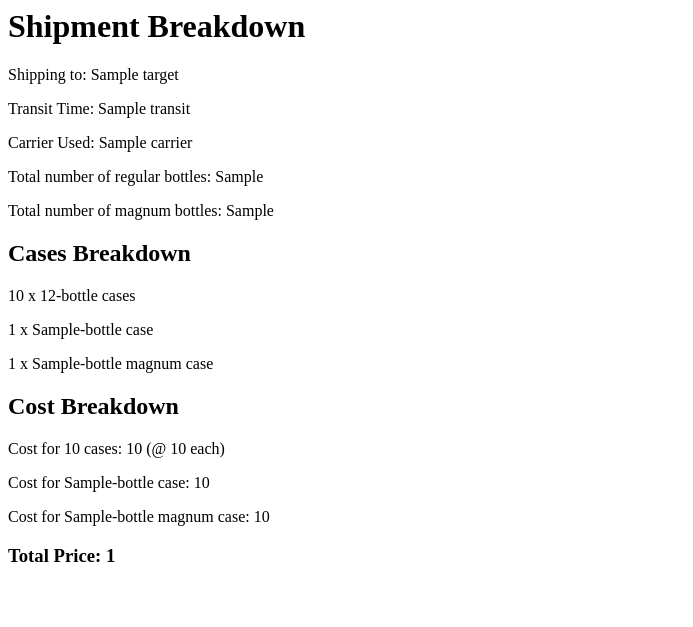
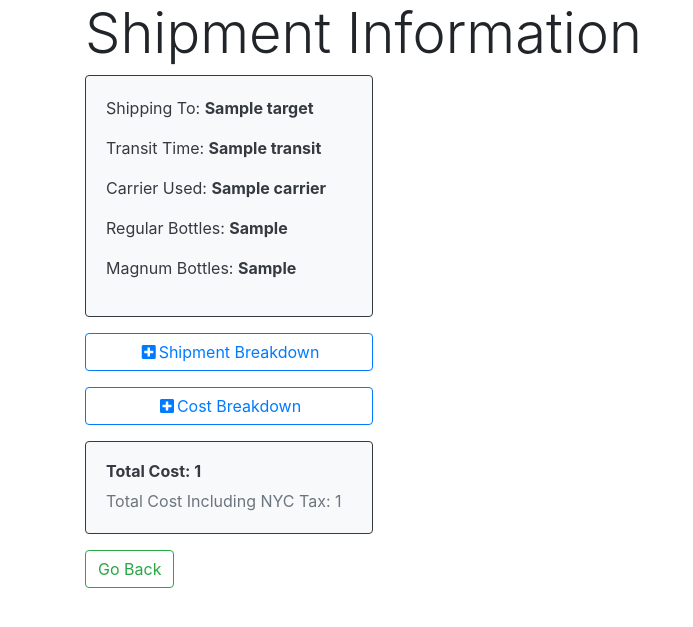
Before and after one commit to arrionc/shipping-calculator, a Flask app: template templates/third.html in a window 1280 px wide. Shown: the top 627 px of the page, without its empty margins (0-693 px from the left). Run offline with Flask 2, Linux system fonts and the light colour scheme; the template is opened without the code that fills it: most values are stand-ins (such as "Sample title", 1, 10 or a date in 2020); some libraries are stand-ins or nearby versions.

Commit message:
Made text edits and added NYC tax

```diff
--- a/templates/third.html
+++ b/templates/third.html
@@ -1,20 +1,53 @@
-<h1>Shipment Breakdown</h1>
+{% extends "main.html" %}
+{% block content %}
 
+<h1 class="display-4">Shipment Information</h1>
+<div class="card bg-light text-dark border-dark mb-3" style="width: 18rem;">
+    <div class="card-body">
+    <p>Shipping To: <strong>{{target.name}}</strong></p>
+    <p>Transit Time: <strong>{{target.transit}}</strong></p>
+    <p>Carrier Used: <strong>{{target.carrier}}</strong></p>
+    <p>Regular Bottles: <strong>{{regBottles}}</strong></p>
+    <p>Magnum Bottles: <strong>{{magBottles}}</strong></p>
+    </div>
+</div>
 
-<p>Shipping to: {{target.name}}</p>
-<p>Transit Time: {{target.transit}}</p>
-<p>Carrier Used: {{target.carrier}}</p>
-<p>Total number of regular bottles: {{regBottles}}</p>
-<p>Total number of magnum bottles: {{magBottles}}</p>
+<button type="button" class="btn btn-outline-primary d-block mb-3"
+data-toggle="collapse" data-target="#collapse-btn-1" style="width: 18rem;">
+    <span class="fas fa-plus-square fa-fw"></span>Shipment Breakdown</button>
 
-<h2>Cases Breakdown</h2>
-<p>{{regCases}} x 12-bottle cases</p>
-<p>1 x {{looseBottles}}-bottle case</p>
-<p>1 x {{magBottles}}-bottle magnum case</p>
+    <div class="collapse mb-3" id="collapse-btn-1">
+        <div class="card bg-light text-dark border-dark" style="width: 18rem;">
+            <div class="card-body">
+                <p class="card-text">{{regCases}} x 12-bottle case(s)</p>
+                <p class="card-text">1 x {{looseBottles}}-bottle case</p>
+                <p class="card-text">1 x {{magBottles}}-bottle magnum case</p>
 
-<h2>Cost Breakdown</h2>
-<p>Cost for {{regCases}} cases: {{casePrice}} (@ {{twelveCasePrice.price}} each)</p>
-<p>Cost for {{looseBottles}}-bottle case: {{looseRegPrice}}</p>
-<p>Cost for {{magBottles}}-bottle magnum case: {{magPrice}}</p>
+            </div>
+        </div>
+    </div>
 
-<h3>Total Price: {{totalPrice}}</h3>
+<button type="button" class="btn btn-outline-primary d-block mb-3"
+data-toggle="collapse" data-target="#collapse-btn-2" style="width: 18rem;">
+    <span class="fas fa-plus-square fa-fw"></span>Cost Breakdown</button>
+
+    <div class="collapse mb-3" id="collapse-btn-2">
+        <div class="card bg-light text-dark border-dark" style="width: 25rem;">
+            <div class="card-body">
+                <p class="card-text">{{regCases}} case(s): <strong>{{casePrice}}</strong> (@ {{twelveCasePriceDollar}} each)</p>
+                <p class="card-text">{{looseBottles}}-bottle case: <strong>{{looseRegPrice}}</strong></p>
+                <p class="card-text">{{magBottles}}-bottle magnum case: <strong>{{magPrice}}</strong></p>
+            </div>
+        </div>
+    </div>
+
+<div class="card bg-light text-dark border-dark mb-3" style="width: 18rem;">
+    <div class="card-body">
+        <h6 class="card-text font-weight-bold">Total Cost: {{totalPrice}}</h6>
+            <p class="card-text text-muted">Total Cost Including NYC Tax: {{totalPriceTax}}</p>
+    </div>
+</div>
+
+<a class="btn btn-outline-success" href="{{url_for('enterValues')}}" role="button">Go Back</a>
+
+{% endblock %}
```
